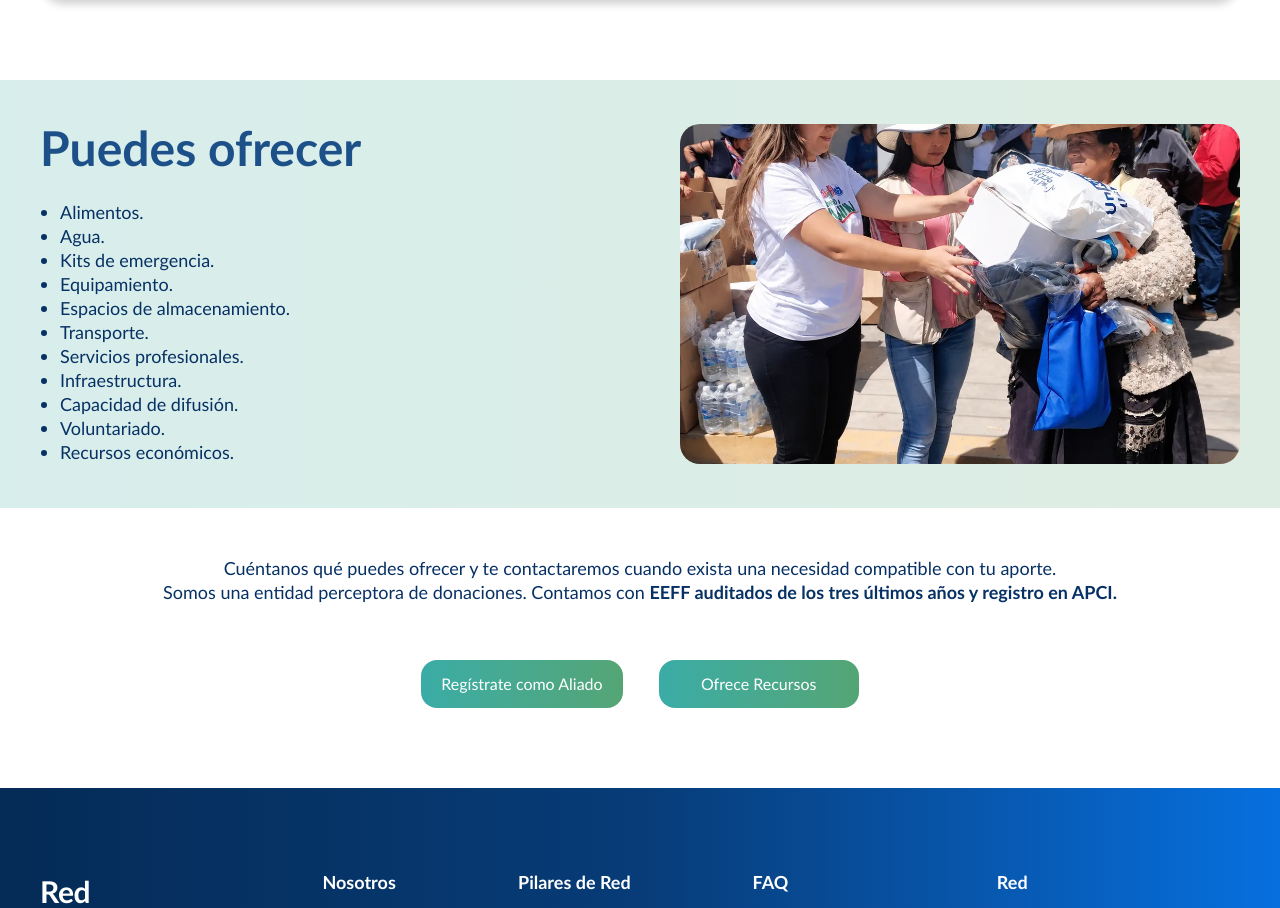
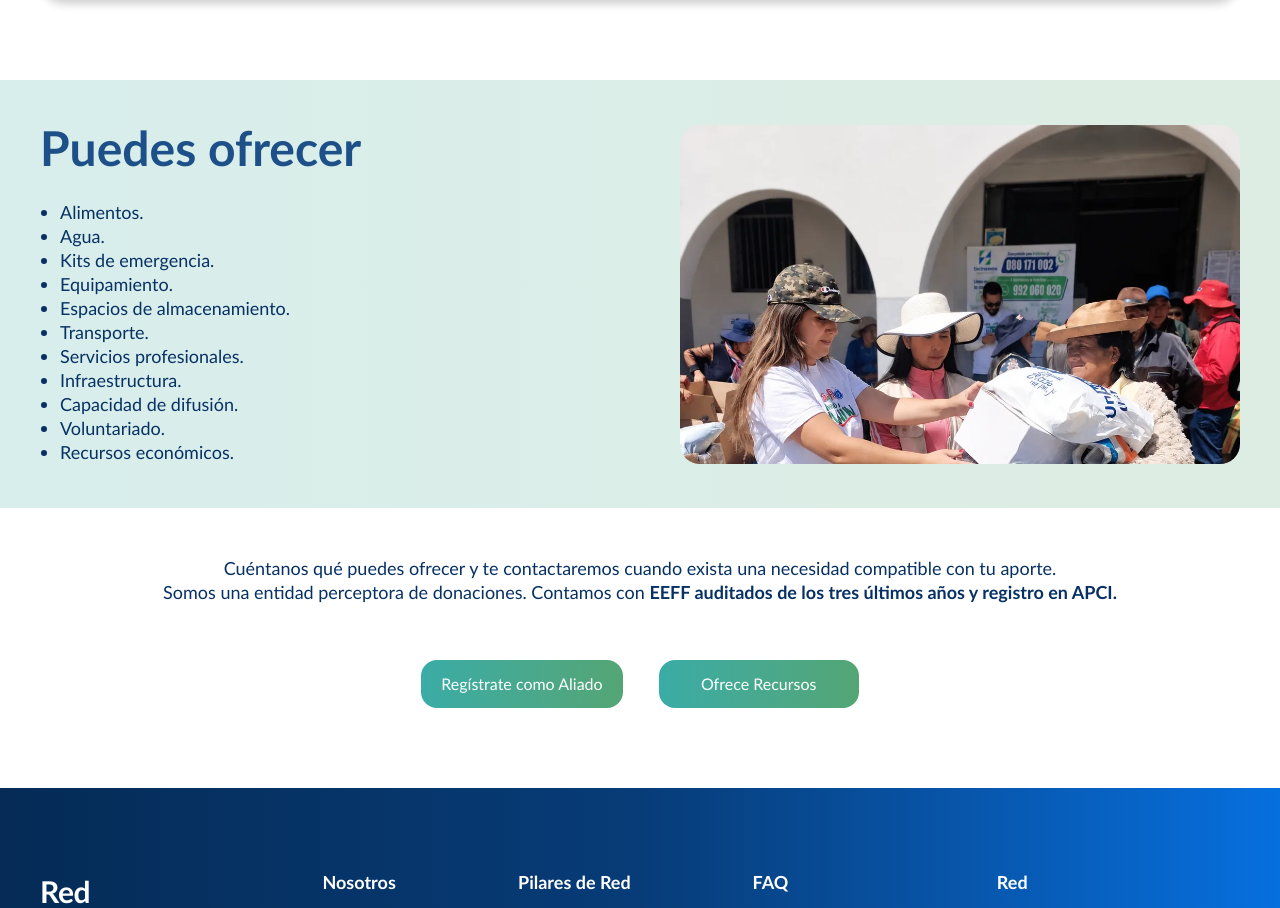
Before and after one commit to JoaoBasauri/red-solidaria, a React (Vite) app: page /articula in a window 1280 px wide. Shown: the part 2512-3420 px from the top of the page. Built offline with nearby package versions, Linux system fonts and the light colour scheme; no server answers.

Commit message:
ajustes imagenes

```diff
--- a/src/pages/Articulate.jsx
+++ b/src/pages/Articulate.jsx
@@ -228,7 +228,7 @@ export default function Articulate() {
             src={`${A}/articula-hero.webp`}
             alt="Voluntarias entregando recursos a una comunidad"
             loading="lazy"
-            className="aspect-[1.65] h-full rounded-[1.25rem] object-cover"
+            className="aspect-[1.65] w-full rounded-[1.25rem] object-cover object-top"
           />
         </div>
       </section>
```
Also changed, not shown: public/assets/red-solidaria/responde-ilustracion.png.
